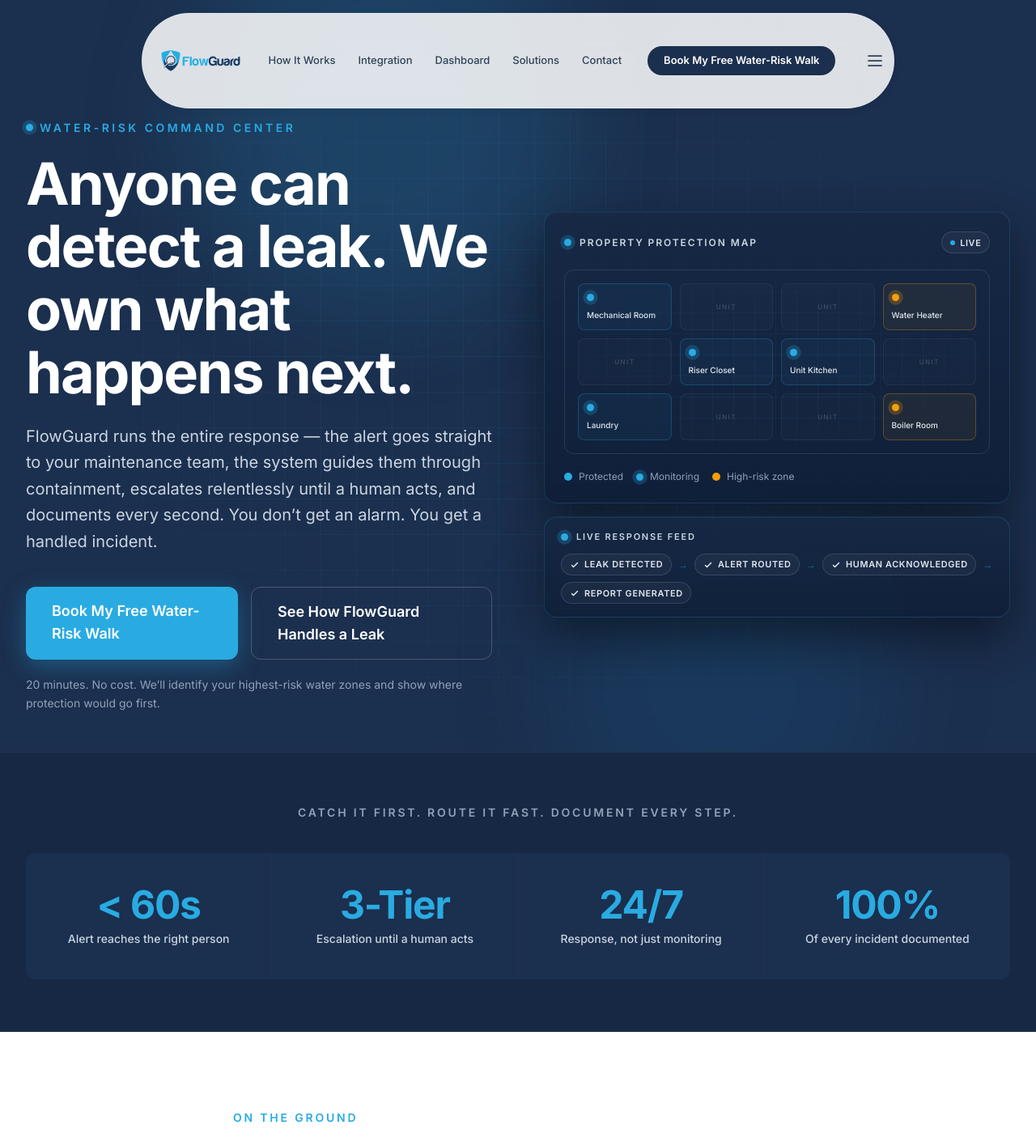
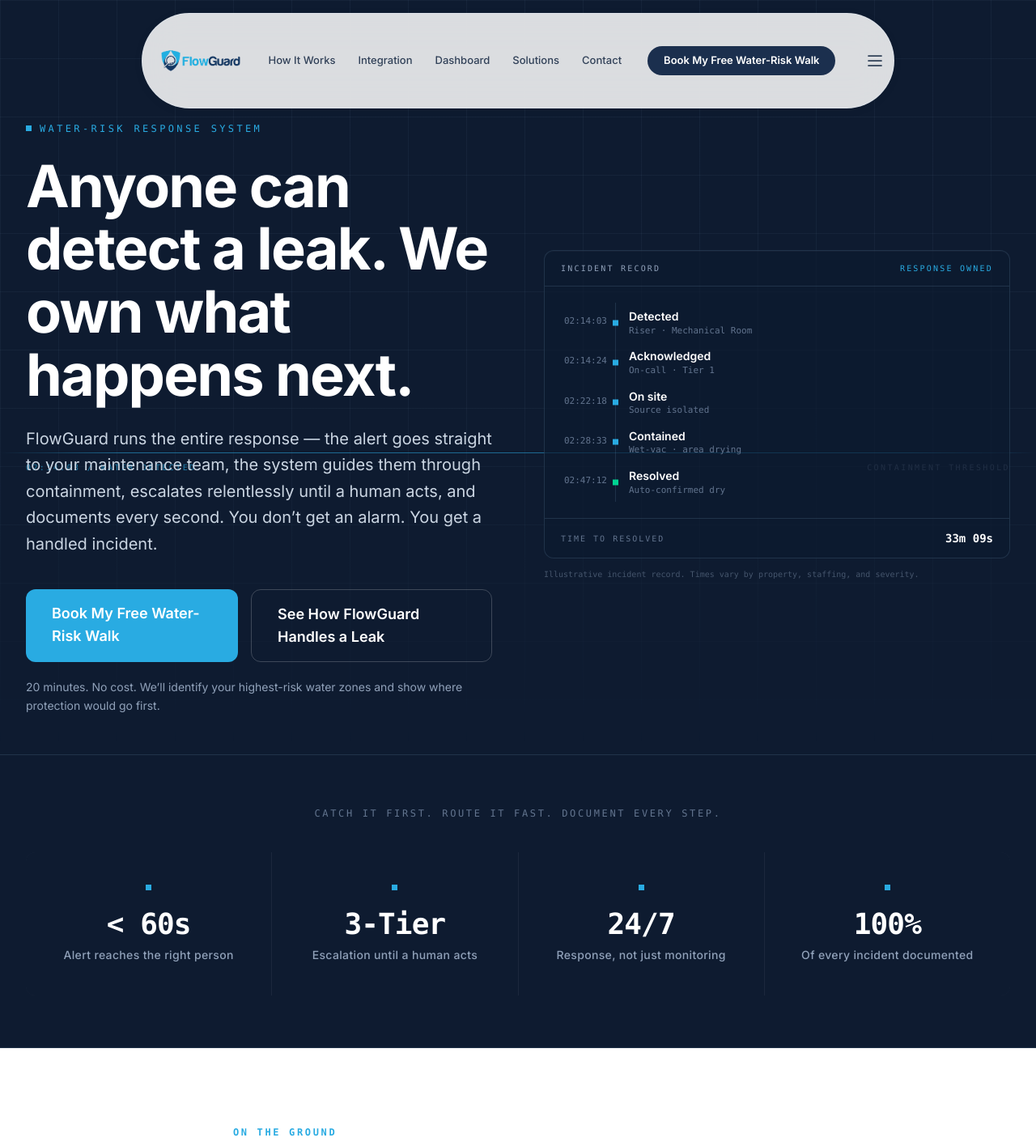
Before and after one commit to sysvercel/flowguard-website, a Next.js app: page / in a window 1280 px wide. Shown: the top 1411 px of the page at 81% size. Built offline with nearby package versions, Linux system fonts and the light colour scheme.

Commit message:
refactor(website): retune homepage to precision instrument aesthetic

```diff
--- a/app/globals.css
+++ b/app/globals.css
@@ -159,3 +159,53 @@
     animation: none !important;
   }
 }
+
+/* ───────────────────────────────────────────────
+   FlowGuard instrument kit — precision/engineering
+   (calmer than the glow kit; no pulse, no radar)
+   ─────────────────────────────────────────────── */
+
+/* Sharp structural blueprint — stays crisp, fades downward */
+.fg-blueprint {
+  background-image:
+    linear-gradient(to right, rgba(148, 197, 232, 0.055) 1px, transparent 1px),
+    linear-gradient(to bottom, rgba(148, 197, 232, 0.055) 1px, transparent 1px);
+  background-size: 72px 72px;
+}
+
+.fg-blueprint-fade {
+  -webkit-mask-image: linear-gradient(to bottom, black 0%, black 52%, transparent 100%);
+  mask-image: linear-gradient(to bottom, black 0%, black 52%, transparent 100%);
+}
+
+/* Signature waterline — thin cyan rule that fades at both ends */
+.fg-waterline {
+  height: 1px;
+  background: linear-gradient(
+    to right,
+    transparent,
+    rgba(41, 171, 226, 0.55) 12%,
+    rgba(41, 171, 226, 0.55) 88%,
+    transparent
+  );
+}
+
+/* Hairline rules for instrument panels */
+.fg-rule {
+  border-color: rgba(148, 197, 232, 0.14);
+}
+
+/* Precise static marker (square, no pulse) */
+.fg-mark {
+  display: inline-block;
+  width: 7px;
+  height: 7px;
+  background: #29abe2;
+}
+
+/* Instrument panel surface — flatter, far less glow than fg-command-card */
+.fg-panel {
+  background: rgba(13, 27, 48, 0.66);
+  border: 1px solid rgba(148, 197, 232, 0.14);
+  box-shadow: inset 0 1px 0 rgba(255, 255, 255, 0.03);
+}
--- a/app/page.tsx
+++ b/app/page.tsx
@@ -1,14 +1,13 @@
 'use client'
 import Link from 'next/link'
 import { motion } from 'framer-motion'
-import WaterRiskGlowBackground from './components/WaterRiskGlowBackground'
-import ProtectedPropertyMap from './components/ProtectedPropertyMap'
 
-const heroFeed = [
-  'Leak detected',
-  'Alert routed',
-  'Human acknowledged',
-  'Report generated',
+const incidentTape: { t: string; event: string; meta: string; done?: boolean }[] = [
+  { t: '02:14:03', event: 'Detected', meta: 'Riser \u00b7 Mechanical Room' },
+  { t: '02:14:24', event: 'Acknowledged', meta: 'On-call \u00b7 Tier 1' },
+  { t: '02:22:18', event: 'On site', meta: 'Source isolated' },
+  { t: '02:28:33', event: 'Contained', meta: 'Wet-vac \u00b7 area drying' },
+  { t: '02:47:12', event: 'Resolved', meta: 'Auto-confirmed dry', done: true },
 ]
 
 const fadeUp = {
@@ -45,15 +44,23 @@
   return (
     <main>
       {/* Section 1 — Hero */}
-      <section className="relative min-h-screen bg-[#1B2F4E] flex items-center overflow-hidden">
-        <WaterRiskGlowBackground radar />
+      <section className="relative min-h-screen bg-[#0E1B30] flex items-center overflow-hidden">
+        <div aria-hidden className="absolute inset-0 fg-blueprint fg-blueprint-fade" />
+        {/* Signature waterline */}
+        <div aria-hidden className="absolute left-0 right-0 top-[60%] hidden lg:block">
+          <div className="fg-waterline" />
+          <div className="max-w-7xl mx-auto px-4 sm:px-6 lg:px-8 flex justify-between mt-2.5">
+            <span className="font-mono text-[10px] tracking-[0.24em] text-[#29ABE2]/70">02:14:03 / WATER DETECTED</span>
+            <span className="font-mono text-[10px] tracking-[0.24em] text-slate-600">CONTAINMENT THRESHOLD</span>
+          </div>
+        </div>
 
         <div className="relative z-10 w-full max-w-7xl mx-auto px-4 sm:px-6 lg:px-8 pt-28 sm:pt-32 lg:pt-36 pb-16 lg:pb-12">
           <div className="grid lg:grid-cols-2 gap-12 lg:gap-16 items-center">
             {/* Left — copy */}
             <div className="text-center lg:text-left">
-              <p className="inline-flex items-center gap-2 text-xs sm:text-sm font-semibold text-[#29ABE2] tracking-[0.25em] uppercase mb-4 sm:mb-5">
-                <span className="fg-node" /> Water-Risk Command Center
+              <p className="inline-flex items-center gap-2.5 font-mono text-[11px] sm:text-xs tracking-[0.28em] uppercase text-[#29ABE2] mb-5 sm:mb-6">
+                <span className="fg-mark" /> Water-Risk Response System
               </p>
               <h1 className="text-4xl sm:text-5xl md:text-6xl lg:text-6xl xl:text-7xl font-bold text-white leading-[1.08] tracking-tight mb-5 sm:mb-6">
                 Anyone can detect a leak. We own what happens next.
@@ -62,7 +69,7 @@
                 FlowGuard runs the entire response — the alert goes straight to your maintenance team, the system guides them through containment, escalates relentlessly until a human acts, and documents every second. You don&rsquo;t get an alarm. You get a handled incident.
               </p>
               <div className="flex flex-col sm:flex-row gap-4 justify-center lg:justify-start">
-                <Link href="/contact" className="bg-[#29ABE2] text-white px-8 py-4 rounded-xl text-base sm:text-lg font-semibold hover:bg-[#1A6FA8] transition shadow-[0_8px_30px_rgba(41,171,226,0.35)]">
+                <Link href="/contact" className="bg-[#29ABE2] text-white px-8 py-4 rounded-xl text-base sm:text-lg font-semibold hover:bg-[#1A6FA8] transition">
                   Book My Free Water-Risk Walk
                 </Link>
                 <Link href="/how-it-works" className="border border-white/20 text-white px-8 py-4 rounded-xl text-base sm:text-lg font-semibold hover:bg-white/10 transition">
@@ -74,43 +81,58 @@
               </p>
             </div>
 
-            {/* Right — protection visual */}
+            {/* Right — incident record (black-box readout) */}
             <div className="relative">
-              <ProtectedPropertyMap />
-              {/* Live response feed */}
-              <div className="mt-4 fg-command-card rounded-2xl px-5 py-4">
-                <div className="flex items-center gap-2.5 mb-3">
-                  <span className="fg-node" />
-                  <span className="text-[11px] font-semibold uppercase tracking-[0.16em] text-slate-300">Live response feed</span>
+              <div className="fg-panel rounded-xl overflow-hidden">
+                <div className="flex items-center justify-between px-5 py-3.5 border-b fg-rule">
+                  <span className="font-mono text-[10px] tracking-[0.22em] uppercase text-slate-400">Incident Record</span>
+                  <span className="font-mono text-[10px] tracking-[0.22em] uppercase text-[#29ABE2]">Response owned</span>
                 </div>
-                <div className="flex flex-wrap items-center gap-2">
-                  {heroFeed.map((item, i) => (
-                    <div key={item} className="flex items-center gap-2">
-                      <span className="fg-chip text-[#29ABE2] border-[#29ABE2]/30">
-                        <svg className="w-3 h-3" fill="none" stroke="currentColor" strokeWidth="3" viewBox="0 0 24 24" aria-hidden><path d="M5 13l4 4L19 7" strokeLinecap="round" strokeLinejoin="round" /></svg>
-                        {item}
-                      </span>
-                      {i < heroFeed.length - 1 && <span aria-hidden className="text-[#29ABE2]/60 text-xs">&rarr;</span>}
+
+                <div className="px-5 sm:px-6 py-5">
+                  {incidentTape.map((r) => (
+                    <div key={r.event} className="grid grid-cols-[58px_1fr] sm:grid-cols-[64px_1fr] gap-4">
+                      <div className="relative text-right pr-4 border-r fg-rule py-2">
+                        <span className="font-mono text-[11px] text-slate-500 tabular-nums">{r.t}</span>
+                        <span
+                          className={`absolute -right-[4px] top-1/2 -translate-y-1/2 w-[7px] h-[7px] ${
+                            r.done ? 'bg-emerald-400' : 'bg-[#29ABE2]'
+                          }`}
+                        />
+                      </div>
+                      <div className="py-2">
+                        <p className="text-sm font-semibold text-white leading-tight">{r.event}</p>
+                        <p className="font-mono text-[11px] text-slate-500 leading-tight mt-0.5">{r.meta}</p>
+                      </div>
                     </div>
                   ))}
                 </div>
+
+                <div className="flex items-center justify-between px-5 py-3.5 border-t fg-rule">
+                  <span className="font-mono text-[10px] tracking-[0.2em] uppercase text-slate-500">Time to resolved</span>
+                  <span className="font-mono text-sm font-semibold text-white tabular-nums">33m 09s</span>
+                </div>
               </div>
+              <p className="font-mono text-[10px] text-slate-600 leading-relaxed mt-3 text-center lg:text-left">
+                Illustrative incident record. Times vary by property, staffing, and severity.
+              </p>
             </div>
           </div>
         </div>
       </section>
 
       {/* Section 2 — Operational Proof Bar */}
-      <section className="bg-[#162844] py-14 sm:py-16 border-y border-white/5">
+      <section className="bg-[#0E1B30] py-14 sm:py-16 border-y fg-rule">
         <div className="max-w-7xl mx-auto px-4 sm:px-6 lg:px-8">
-          <p className="text-center text-xs sm:text-sm font-semibold text-slate-400 tracking-[0.2em] uppercase mb-8 sm:mb-10">
+          <p className="text-center font-mono text-[11px] sm:text-xs font-medium text-slate-500 tracking-[0.22em] uppercase mb-8 sm:mb-10">
             Catch it first. Route it fast. Document every step.
           </p>
-          <div className="grid grid-cols-2 lg:grid-cols-4 gap-px bg-white/5 rounded-xl overflow-hidden">
+          <div className="grid grid-cols-2 lg:grid-cols-4 gap-px bg-white/[0.06] rounded-xl overflow-hidden">
             {operationalProof.map(({ big, label }) => (
-              <div key={label} className="bg-[#1B2F4E] text-center px-6 py-8 sm:py-10">
-                <div className="text-4xl sm:text-5xl font-bold text-[#29ABE2] tracking-tight mb-2">{big}</div>
-                <div className="text-sm text-slate-300 font-medium">{label}</div>
+              <div key={label} className="bg-[#0E1B30] text-center px-6 py-8 sm:py-10">
+                <span className="fg-mark mx-auto mb-4 block" />
+                <div className="font-mono text-3xl sm:text-4xl font-bold text-white tracking-tight tabular-nums mb-2">{big}</div>
+                <div className="text-xs sm:text-sm text-slate-400 font-medium tracking-wide">{label}</div>
               </div>
             ))}
           </div>
@@ -120,7 +142,7 @@
       {/* Section 3 — Built for the people on the ground */}
       <motion.section {...fadeUp} className="bg-white py-20 sm:py-24">
         <div className="max-w-3xl mx-auto px-4 sm:px-6 lg:px-8">
-          <p className="text-xs sm:text-sm font-semibold text-[#29ABE2] tracking-[0.2em] uppercase mb-3">On The Ground</p>
+          <p className="font-mono text-[11px] sm:text-xs font-semibold text-[#29ABE2] tracking-[0.22em] uppercase mb-3">On The Ground</p>
           <h2 className="text-3xl sm:text-4xl md:text-5xl font-bold text-[#1B2F4E] tracking-tight mb-6 leading-tight">
             Built for the people on the ground.
           </h2>
@@ -136,11 +158,11 @@
       </motion.section>
 
       {/* Section 4 — An alert nobody acts on is just noise */}
-      <motion.section {...fadeUp} className="relative bg-[#1B2F4E] py-20 sm:py-24 overflow-hidden">
-        <WaterRiskGlowBackground />
+      <motion.section {...fadeUp} className="relative bg-[#0E1B30] py-20 sm:py-24 overflow-hidden">
+        <div aria-hidden className="absolute inset-0 fg-blueprint fg-blueprint-fade" />
         <div className="relative z-10 max-w-7xl mx-auto px-4 sm:px-6 lg:px-8">
           <div className="max-w-3xl mb-14 sm:mb-16">
-            <p className="text-xs sm:text-sm font-semibold text-[#29ABE2] tracking-[0.2em] uppercase mb-3">Relentless Escalation</p>
+            <p className="font-mono text-[11px] sm:text-xs font-semibold text-[#29ABE2] tracking-[0.22em] uppercase mb-3">Relentless Escalation</p>
             <h2 className="text-3xl sm:text-4xl md:text-5xl font-bold text-white tracking-tight mb-6 leading-tight">
               An alert nobody acts on is just noise.
             </h2>
@@ -154,16 +176,16 @@
             </div>
           </div>
 
-          {/* Escalation timeline visual */}
+          {/* Escalation chain — instrument cards */}
           <div className="relative grid grid-cols-1 sm:grid-cols-2 lg:grid-cols-4 gap-6 lg:gap-8">
-            <div aria-hidden className="hidden lg:block absolute top-5 left-[12%] right-[12%] border-t-2 border-dashed border-white/15 z-0" />
+            <div aria-hidden className="hidden lg:block absolute top-6 left-[12%] right-[12%] fg-waterline z-0" />
             {escalationChain.map(({ tier, who, detail }, i) => (
-              <div key={tier} className="relative z-10 bg-[#162844] border border-white/10 rounded-xl p-6">
-                <div className="flex items-center gap-3 mb-4">
-                  <div className="w-10 h-10 shrink-0 rounded-full bg-[#29ABE2] text-white flex items-center justify-center font-bold text-sm">
-                    {i + 1}
-                  </div>
-                  <span className="text-xs font-bold uppercase tracking-[0.18em] text-[#29ABE2]">{tier}</span>
+              <div key={tier} className="relative z-10 fg-panel rounded-xl p-6">
+                <div className="flex items-baseline gap-3 mb-4">
+                  <span className="font-mono text-3xl font-bold text-[#29ABE2] tabular-nums leading-none">
+                    {String(i + 1).padStart(2, '0')}
+                  </span>
+                  <span className="font-mono text-[10px] uppercase tracking-[0.2em] text-slate-400">{tier}</span>
                 </div>
                 <h3 className="font-bold text-white mb-2">{who}</h3>
                 <p className="text-sm text-slate-400 leading-relaxed">{detail}</p>
@@ -176,7 +198,7 @@
       {/* Section 5 — The product isn't the sensor */}
       <motion.section {...fadeUp} className="bg-[#F8FAFC] py-20 sm:py-24">
         <div className="max-w-3xl mx-auto px-4 sm:px-6 lg:px-8">
-          <p className="text-xs sm:text-sm font-semibold text-[#29ABE2] tracking-[0.2em] uppercase mb-3">The Real Product</p>
+          <p className="font-mono text-[11px] sm:text-xs font-semibold text-[#29ABE2] tracking-[0.22em] uppercase mb-3">The Real Product</p>
           <h2 className="text-3xl sm:text-4xl md:text-5xl font-bold text-[#1B2F4E] tracking-tight mb-6 leading-tight">
             The product isn&rsquo;t the sensor. It&rsquo;s what happens when the sensor sees water.
           </h2>
@@ -194,7 +216,7 @@
       {/* Section 6 — We're not going to tell you it's 'seamless.' */}
       <motion.section {...fadeUp} className="bg-white py-20 sm:py-24">
         <div className="max-w-3xl mx-auto px-4 sm:px-6 lg:px-8">
-          <p className="text-xs sm:text-sm font-semibold text-[#29ABE2] tracking-[0.2em] uppercase mb-3">The Honest Version</p>
+          <p className="font-mono text-[11px] sm:text-xs font-semibold text-[#29ABE2] tracking-[0.22em] uppercase mb-3">The Honest Version</p>
           <h2 className="text-3xl sm:text-4xl md:text-5xl font-bold text-[#1B2F4E] tracking-tight mb-6 leading-tight">
             We&rsquo;re not going to tell you it&rsquo;s &lsquo;seamless.&rsquo;
           </h2>
@@ -220,7 +242,7 @@
         <div className="max-w-7xl mx-auto px-4 sm:px-6 lg:px-8">
           <div className="grid lg:grid-cols-2 gap-12 lg:gap-16 items-center">
             <div>
-              <p className="text-xs sm:text-sm font-semibold text-[#29ABE2] tracking-[0.2em] uppercase mb-3">The Record</p>
+              <p className="font-mono text-[11px] sm:text-xs font-semibold text-[#29ABE2] tracking-[0.22em] uppercase mb-3">The Record</p>
               <h2 className="text-3xl sm:text-4xl md:text-5xl font-bold text-[#1B2F4E] tracking-tight mb-5 leading-tight">
                 Not just an alert. A defensible record.
               </h2>
@@ -233,8 +255,8 @@
             </div>
             <ul className="grid grid-cols-1 gap-3">
               {recordItems.map((item) => (
-                <li key={item} className="flex items-start gap-3 bg-white rounded-xl shadow-[0_4px_24px_rgba(0,0,0,0.06)] px-5 py-4">
-                  <svg className="w-5 h-5 mt-0.5 text-[#29ABE2] shrink-0" fill="none" stroke="currentColor" strokeWidth={2.5} viewBox="0 0 24 24"><path strokeLinecap="round" strokeLinejoin="round" d="M5 13l4 4L19 7" /></svg>
+                <li key={item} className="flex items-start gap-3 bg-white rounded-xl border border-slate-200/80 shadow-[0_2px_12px_rgba(15,23,42,0.04)] px-5 py-4">
+                  <span className="fg-mark mt-1.5 shrink-0" />
                   <span className="text-sm sm:text-base text-slate-700 leading-relaxed">{item}</span>
                 </li>
               ))}
@@ -244,15 +266,17 @@
       </motion.section>
 
       {/* Section 8 — Final CTA */}
-      <motion.section {...fadeUp} className="bg-[#1B2F4E] py-20 sm:py-24 text-center">
-        <div className="max-w-3xl mx-auto px-4 sm:px-6 lg:px-8">
+      <motion.section {...fadeUp} className="relative bg-[#0E1B30] py-20 sm:py-24 text-center overflow-hidden">
+        <div aria-hidden className="absolute inset-0 fg-blueprint fg-blueprint-fade" />
+        <div aria-hidden className="absolute left-0 right-0 top-10 fg-waterline" />
+        <div className="relative z-10 max-w-3xl mx-auto px-4 sm:px-6 lg:px-8">
           <h2 className="text-3xl sm:text-4xl md:text-5xl font-bold text-white tracking-tight mb-4">
             Book My Free Water-Risk Walk
           </h2>
           <p className="text-slate-400 text-base sm:text-lg mb-10 leading-relaxed">
             20 minutes. No cost. We&rsquo;ll identify your highest-risk water zones and show where protection would go first.
           </p>
-          <Link href="/contact" className="inline-block bg-[#29ABE2] text-white px-10 py-4 rounded-xl text-base sm:text-lg font-semibold hover:bg-[#1A6FA8] transition shadow-[0_8px_30px_rgba(41,171,226,0.35)]">
+          <Link href="/contact" className="inline-block bg-[#29ABE2] text-white px-10 py-4 rounded-xl text-base sm:text-lg font-semibold hover:bg-[#1A6FA8] transition">
             Book My Free Water-Risk Walk
           </Link>
         </div>
```
